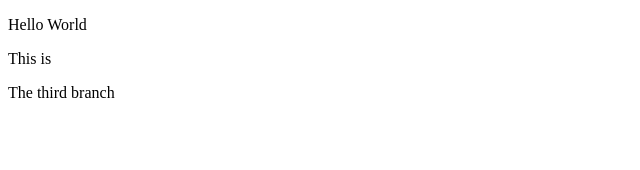
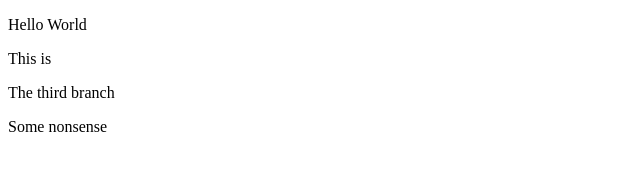
Before and after one commit to jwolfe890/IExplorer, a plain HTML site: page index.html in a window 1280 px wide. Shown: the whole page, without its empty margins (0-640 px from the left). Drawn offline with Linux system fonts and the light colour scheme.

Commit message:
nonsense

```diff
--- a/index.html
+++ b/index.html
@@ -10,5 +10,6 @@
     <p>Hello World</p>
     <p>This is</p>
     <p>The third branch</p>
+    <p>Some nonsense</p>
 </body>
 </html>
```
